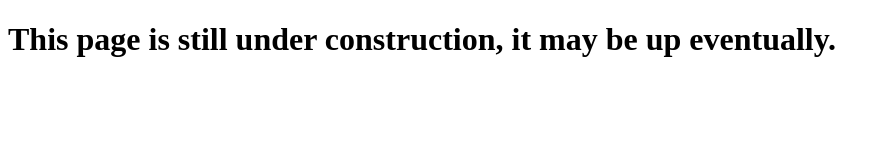
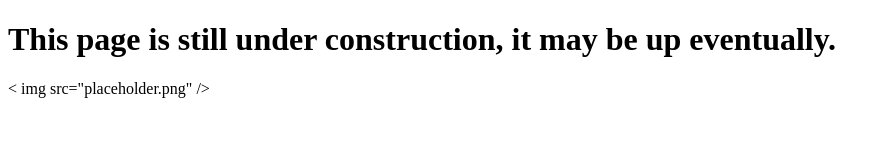
Before and after one commit to twinsley/twinsley.github.io, a plain HTML site: page index.html in a window 1280 px wide. Shown: the whole page, without its empty margins (0-890 px from the left). Drawn offline with Linux system fonts and the light colour scheme.

Commit message:
Update index.html

```diff
--- a/index.html
+++ b/index.html
@@ -1,5 +1,5 @@
 <!DOCTYPE html>
 <html>
 <h1>This page is still under construction, it may be up eventually.</h1>
-
+< img src="placeholder.png" />
 </html>
```
